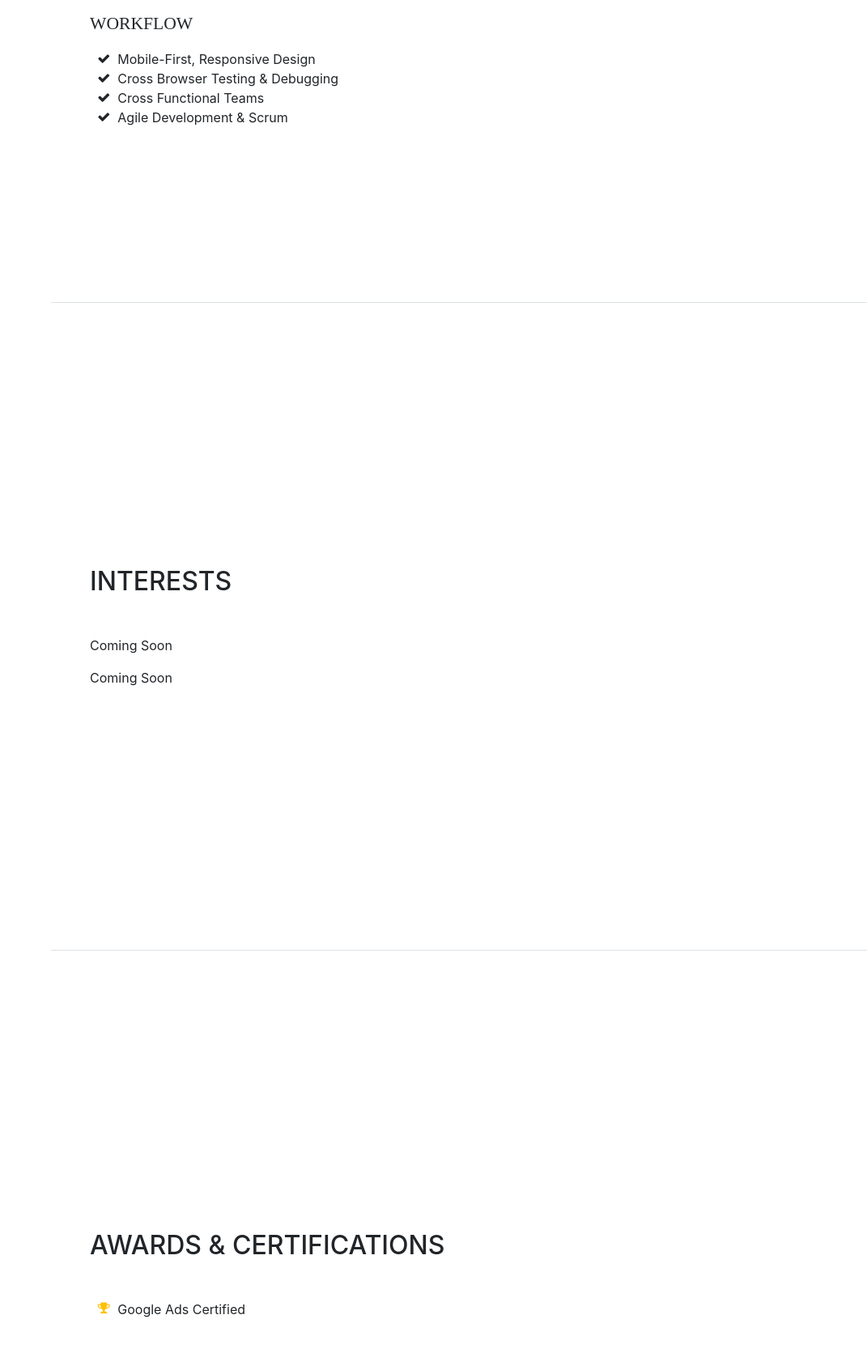
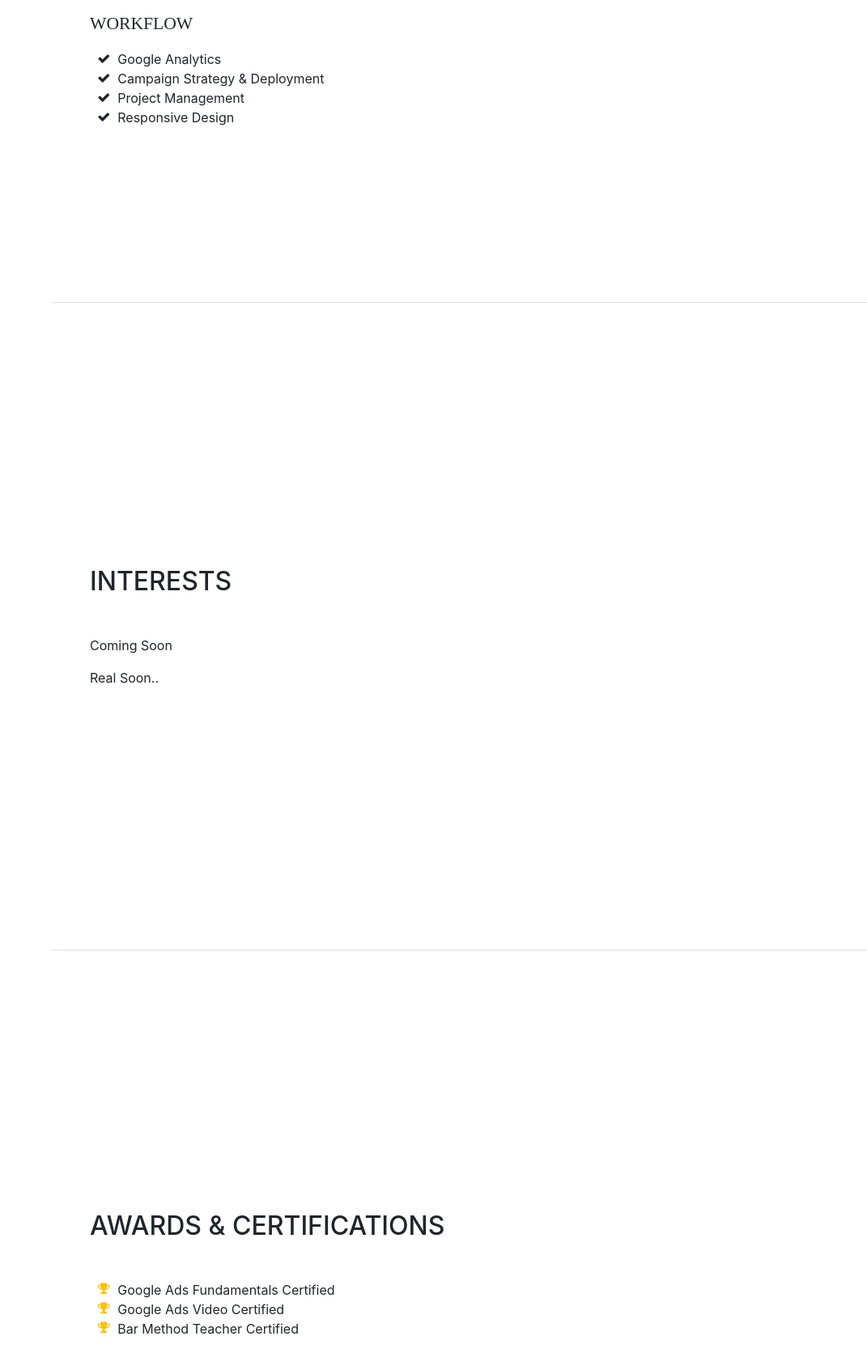
Before and after one commit to OGjager/olivia-website, a website with bundled scripts: page static/index.html in a window 1280 px wide. Shown: the part 2983-4670 px from the top of the page at 81% size, without its empty margins (209-1280 px from the left). Built offline with nearby package versions, Linux system fonts and the light colour scheme; a web font is replaced by a local one.

Commit message:
Updated Awards and Certs

```diff
--- a/static/index.html
+++ b/static/index.html
@@ -228,17 +228,18 @@
           <ul class="fa-ul mb-0">
             <li>
               <i class="fa-li fa fa-check"></i>
-              Mobile-First, Responsive Design</li>
+              Google Analytics</li>
             <li>
               <i class="fa-li fa fa-check"></i>
-              Cross Browser Testing &amp; Debugging</li>
+              Campaign Strategy &amp; Deployment</li>
             <li>
               <i class="fa-li fa fa-check"></i>
-              Cross Functional Teams</li>
+              Project Management</li>
             <li>
               <i class="fa-li fa fa-check"></i>
-              Agile Development &amp; Scrum</li>
+              Responsive Design</li>
           </ul>
+
         </div>
       </section>
 
@@ -246,7 +247,7 @@
         <div class="my-auto">
           <h2 class="mb-5">Interests</h2>
           <p>Coming Soon</p>
-          <p class="mb-0">Coming Soon</p>
+          <p class="mb-0">Real Soon..</p>
         </div>
       </section>
 
@@ -256,8 +257,13 @@
           <ul class="fa-ul mb-0">
             <li>
               <i class="fa-li fa fa-trophy text-warning"></i>
-              Google Ads Certified</li>
-
+              Google Ads Fundamentals Certified</li>
+            <li>
+              <i class="fa-li fa fa-trophy text-warning"></i>
+              Google Ads Video Certified</li>
+              <li>
+              <i class="fa-li fa fa-trophy text-warning"></i>
+              Bar Method Teacher Certified</li>
               </ul>
         </div>
       </section>
```
